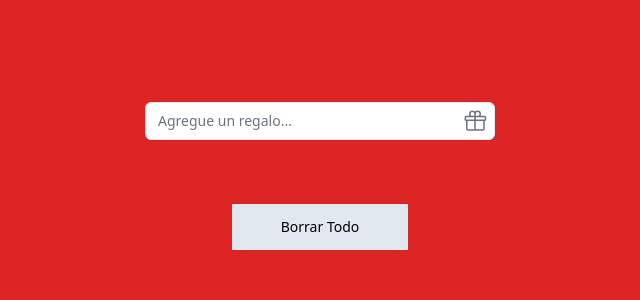
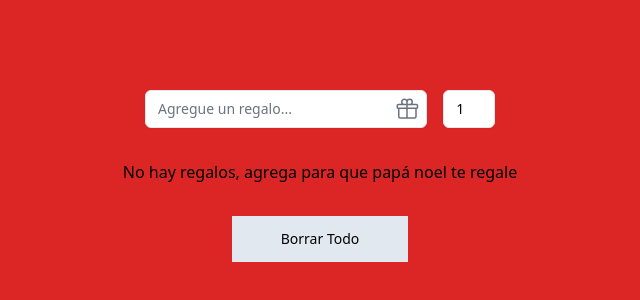
Before and after one commit to alvarof260/adviency-2024, a React (Vite) app: page / in a window 1280 px wide. Shown: the part 224-524 px from the top of the page, without its empty margins (320-960 px from the left). Built offline with nearby package versions, Linux system fonts and the light colour scheme.

Commit message:
feat: agregar input de cantidad para no repetir el mismo regalo

```diff
--- a/src/App.tsx
+++ b/src/App.tsx
@@ -1,14 +1,17 @@
 import { useState } from "react"
-import { GiftForm, GiftList, GiftItem, Hero } from "./components"
+import { GiftForm, GiftList, GiftItem, Hero, NoGift, DeleteAllBtn } from "./components"
 import { Gift } from "./types"
 
 function App() {
   const [gifts, setGifts] = useState<Gift[]>([]);
 
-  const addGift = (name: string) => {
-    const gift = { name, id: gifts.length === 0 ? 1 : gifts[gifts.length - 1].id + 1 }
-    const newState = [...gifts, gift]
-    setGifts(newState)
+  const addGift = (name: string, quantity: number) => {
+    const gift = { id: gifts.length === 0 ? 1 : gifts[gifts.length - 1].id + 1, name, quantity };
+    if (!gifts.find(g => g.name === gift.name)) {
+      const newState = [...gifts, gift];
+      setGifts(newState);
+      console.log(gifts)
+    }
   }
 
   const deleteGift = (id: number) => {
@@ -17,30 +20,22 @@ function App() {
   }
 
   const deleteAllGift = () => {
-    setGifts([])
+    setGifts([]);
   }
 
   return (
     <Hero>
       <GiftForm addGift={addGift} />
-      <GiftList>
-        {gifts.map((gift) => (
-          <GiftItem gift={gift} key={gift.id} deleteGift={deleteGift} />
-        ))}
-      </GiftList >
-
-      <button
-        className="group relative inline-block text-sm font-medium text-black focus:outline-none focus:ring"
-        onClick={deleteAllGift}
-      >
-        <span className="absolute inset-0 border border-slate-200 group-active:border-slate-200"></span>
-        <span
-          className="block border border-slate-200 bg-slate-200 px-12 py-3 transition-transform active:border-red-100 active:bg-slate-100 group-hover:-translate-x-1 group-hover:-translate-y-1"
-        >
-          Borrar Todo
-        </span>
-      </button>
-
+      {
+        gifts.length === 0
+          ? (<NoGift />)
+          : (<GiftList>
+            {gifts.map((gift) => (
+              <GiftItem gift={gift} key={gift.id} deleteGift={deleteGift} />
+            ))}
+          </GiftList >)
+      }
+      <DeleteAllBtn deleteAllGift={deleteAllGift} />
     </Hero>
   )
 }
--- /dev/null
+++ b/src/components/DeleteAllBtn/DeleteAllBtn.tsx
@@ -0,0 +1,19 @@
+interface Props {
+  deleteAllGift: () => void;
+}
+
+export const DeleteAllBtn = ({ deleteAllGift }: Props) => {
+  return (
+    <button
+      className="group relative inline-block text-sm font-medium text-black focus:outline-none focus:ring"
+      onClick={deleteAllGift}
+    >
+      <span className="absolute inset-0 border border-slate-200 group-active:border-slate-200"></span>
+      <span
+        className="block border border-slate-200 bg-slate-200 px-12 py-3 transition-transform active:border-red-100 active:bg-slate-100 group-hover:-translate-x-1 group-hover:-translate-y-1"
+      >
+        Borrar Todo
+      </span>
+    </button>
+  )
+}
--- a/src/components/GiftForm/GiftForm.tsx
+++ b/src/components/GiftForm/GiftForm.tsx
@@ -1,23 +1,28 @@
 import { FormEvent, useState } from "react"
 
 interface Props {
-  addGift: (name: string) => void
+  addGift: (name: string, quantity: number) => void
 }
 
 export const GiftForm = ({ addGift }: Props) => {
   const [name, setName] = useState("");
+  const [quantity, setQuantity] = useState(1);
 
   const handleName = (e: FormEvent) => {
     e.preventDefault();
     if (name !== "") {
-      addGift(name);
+      addGift(name, quantity);
       setName("");
+      setQuantity(1);
     }
   }
 
   return (
-    <form className="w-[350px]" onSubmit={handleName}>
-      <div className="relative">
+    <form className="w-[350px] flex flex-col gap-4" onSubmit={handleName}>
+
+      <div className="w-full flex flex-row gap-4">
+
+        <div className="relative w-full">
           <label htmlFor="GiftName" className="sr-only"> Gift</label>
 
           <input
@@ -37,6 +42,22 @@ export const GiftForm = ({ addGift }: Props) => {
             </svg>
           </span>
         </div>
+
+        <div className="w-16">
+          <input
+            className="w-full rounded-md border-gray-200 shadow-sm sm:text-sm outline-0"
+            type="number"
+            value={quantity}
+            onChange={(e) => setQuantity(Number(e.target.value))}
+          />
+        </div>
+
+      </div>
+
+      <button className="hidden">
+        enviar
+      </button>
+
     </form>
   )
 }
--- a/src/components/GiftItem/GiftItem.tsx
+++ b/src/components/GiftItem/GiftItem.tsx
@@ -10,7 +10,10 @@ export const GiftItem = ({ gift, deleteGift }: Props) => {
   return (
     <li className="w-[350px] inline-flex items-center justify-between gap-x-2 py-3 px-4 text-sm font-medium odd:bg-gray-100 bg-white border border-gray-200 text-gray-800 -mt-px first:rounded-t-lg first:mt-0 last:rounded-b-lg">
       {gift.name}
-      <GiftActions id={gift.id} deleteGift={deleteGift} />
+      <section className="flex flex-row gap-4 items-center">
+        <span className="font-bold">x{gift.quantity}</span>
+        <GiftActions id={gift.id} deleteGift={deleteGift} />
+      </section>
     </li>
   )
 }
--- /dev/null
+++ b/src/components/NoGift/NoGift.tsx
@@ -0,0 +1,6 @@
+
+export const NoGift = () => {
+  return (
+    <p>No hay regalos, agrega para que papá noel te regale</p>
+  )
+}
--- a/src/components/index.ts
+++ b/src/components/index.ts
@@ -4,4 +4,6 @@ export * from "./GiftItem/GiftItem"
 export * from "./GiftList/GiftList"
 export * from "./GiftForm/GiftForm"
 export * from "./GiftActions/GiftActions"
+export * from "./NoGift/NoGift"
+export * from "./DeleteAllBtn/DeleteAllBtn"
 export * from "./UI/index"
--- a/src/types.d.ts
+++ b/src/types.d.ts
@@ -1,4 +1,5 @@
 export type Gift = {
   id: number;
   name: string;
+  quantity: number;
 }
```
Lines whose indentation alone changed are shown as unchanged.
